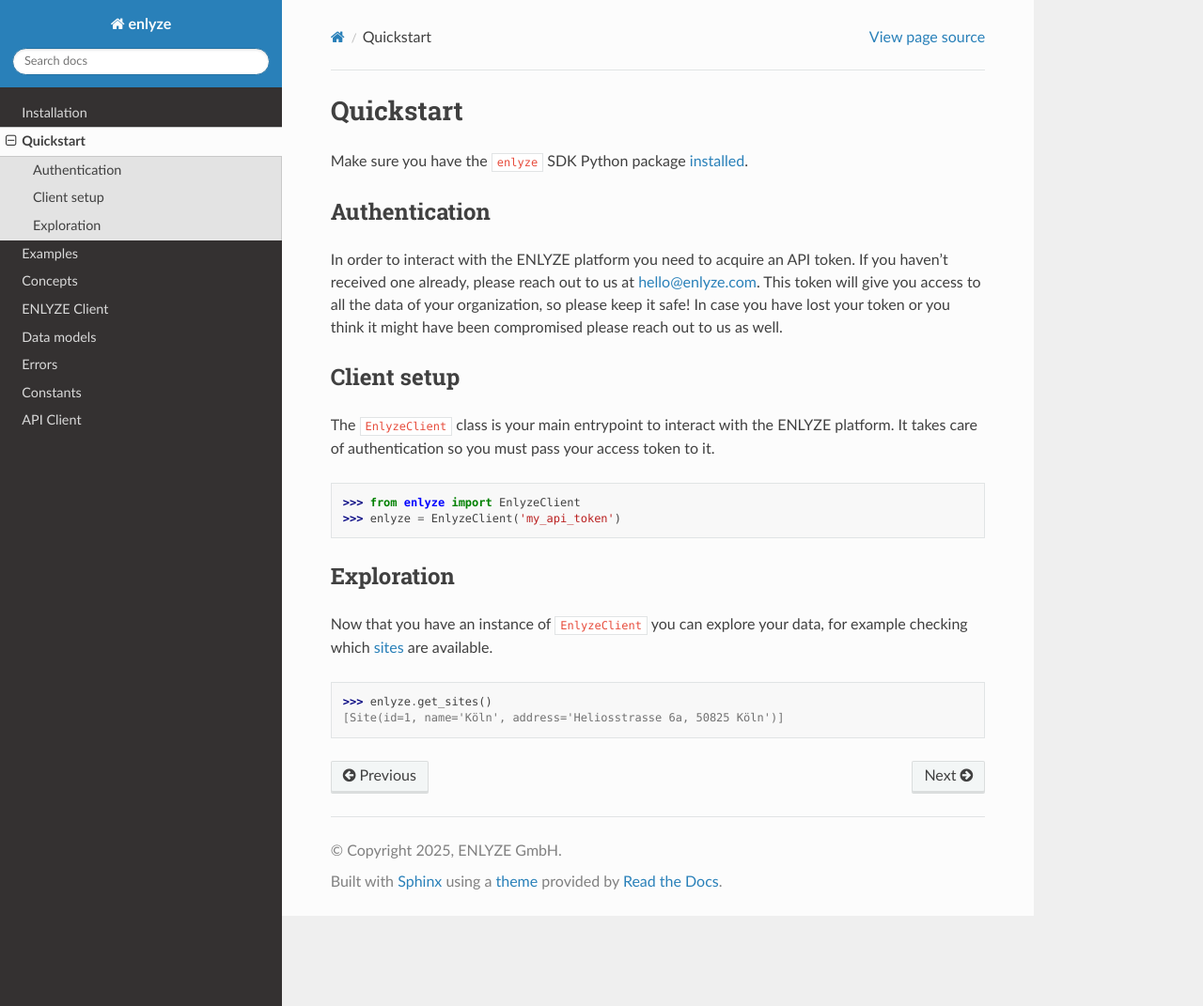
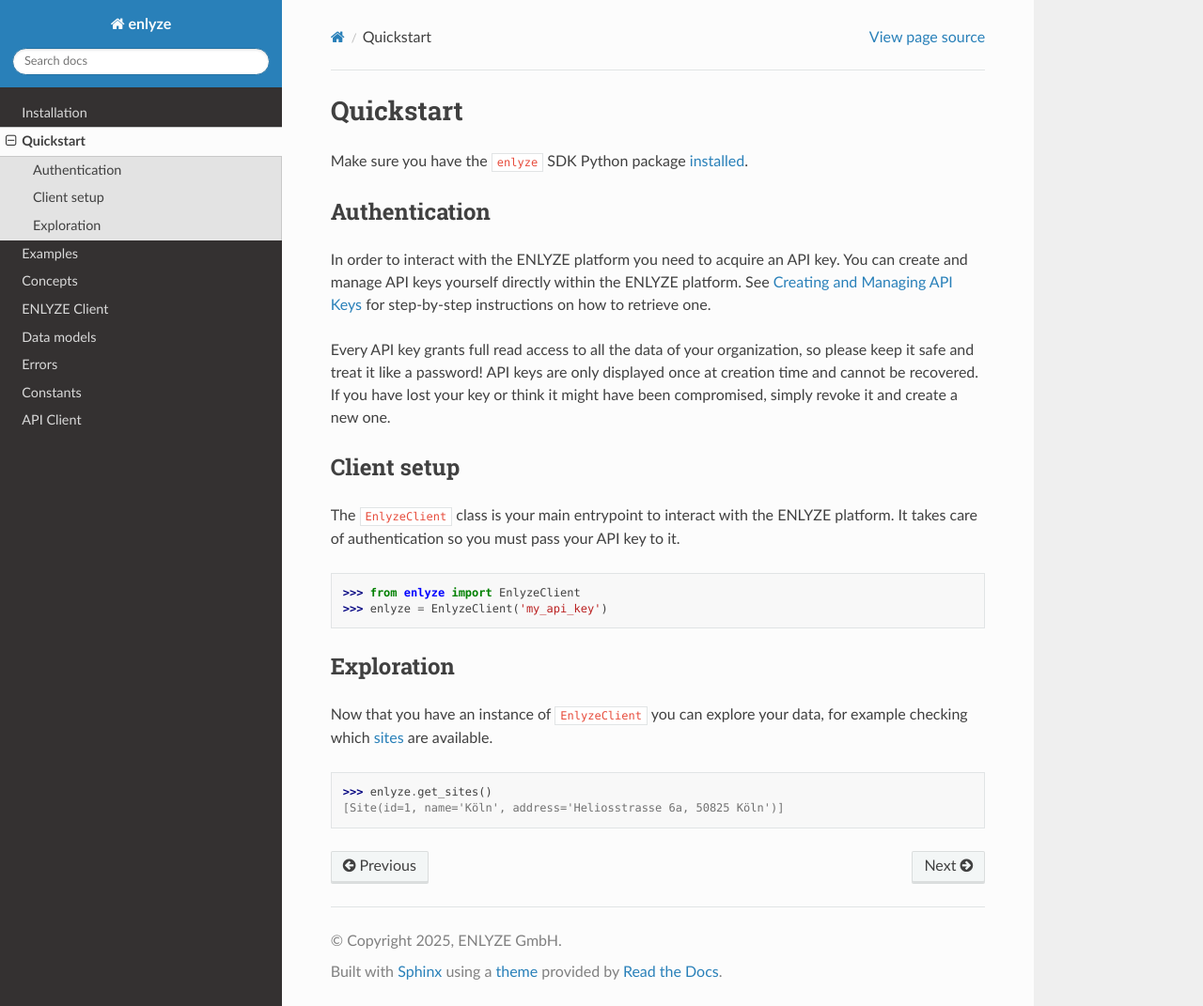
Before and after one commit to enlyze/enlyze-python, a Sphinx documentation site: the page built from docs/quickstart.rst, in a window 1280 px wide and 1071 px high. Shown: the whole window at 94% size. Built offline with Sphinx 7.4.7 and the Read the Docs theme 3.1.0, drawn with Linux system fonts in a browser that asks for light colours.

Commit message:
Update quickstart auth docs for self-serve API keys
API keys can now be created and managed self-serve within the ENLYZE
platform, so replace the "reach out to us" flow with a link to the
API keys documentation. Also align terminology from "access token"
to "API key".

Closes #543

Co-Authored-By: Claude Opus 4.8 (1M context) <noreply@anthropic.com>

```diff
--- a/docs/quickstart.rst
+++ b/docs/quickstart.rst
@@ -6,22 +6,26 @@ Make sure you have the ``enlyze`` SDK Python package :doc:`installed </installat
 Authentication
 --------------
 
-In order to interact with the ENLYZE platform you need to acquire an API token. If you
-haven't received one already, please reach out to us at hello@enlyze.com. This token
-will give you access to all the data of your organization, so please keep it safe! In
-case you have lost your token or you think it might have been compromised please reach
-out to us as well.
+In order to interact with the ENLYZE platform you need to acquire an API key. You can
+create and manage API keys yourself directly within the ENLYZE platform. See
+`Creating and Managing API Keys <https://docs.enlyze.com/en/administration/api-keys>`_
+for step-by-step instructions on how to retrieve one.
+
+Every API key grants full read access to all the data of your organization, so please
+keep it safe and treat it like a password! API keys are only displayed once at creation
+time and cannot be recovered. If you have lost your key or think it might have been
+compromised, simply revoke it and create a new one.
 
 Client setup
 ------------
 
 The ``EnlyzeClient`` class is your main entrypoint to interact with the ENLYZE platform.
-It takes care of authentication so you must pass your access token to it.
+It takes care of authentication so you must pass your API key to it.
 
 .. code-block:: pycon
 
     >>> from enlyze import EnlyzeClient
-    >>> enlyze = EnlyzeClient('my_api_token')
+    >>> enlyze = EnlyzeClient('my_api_key')
 
 Exploration
 -----------
```
